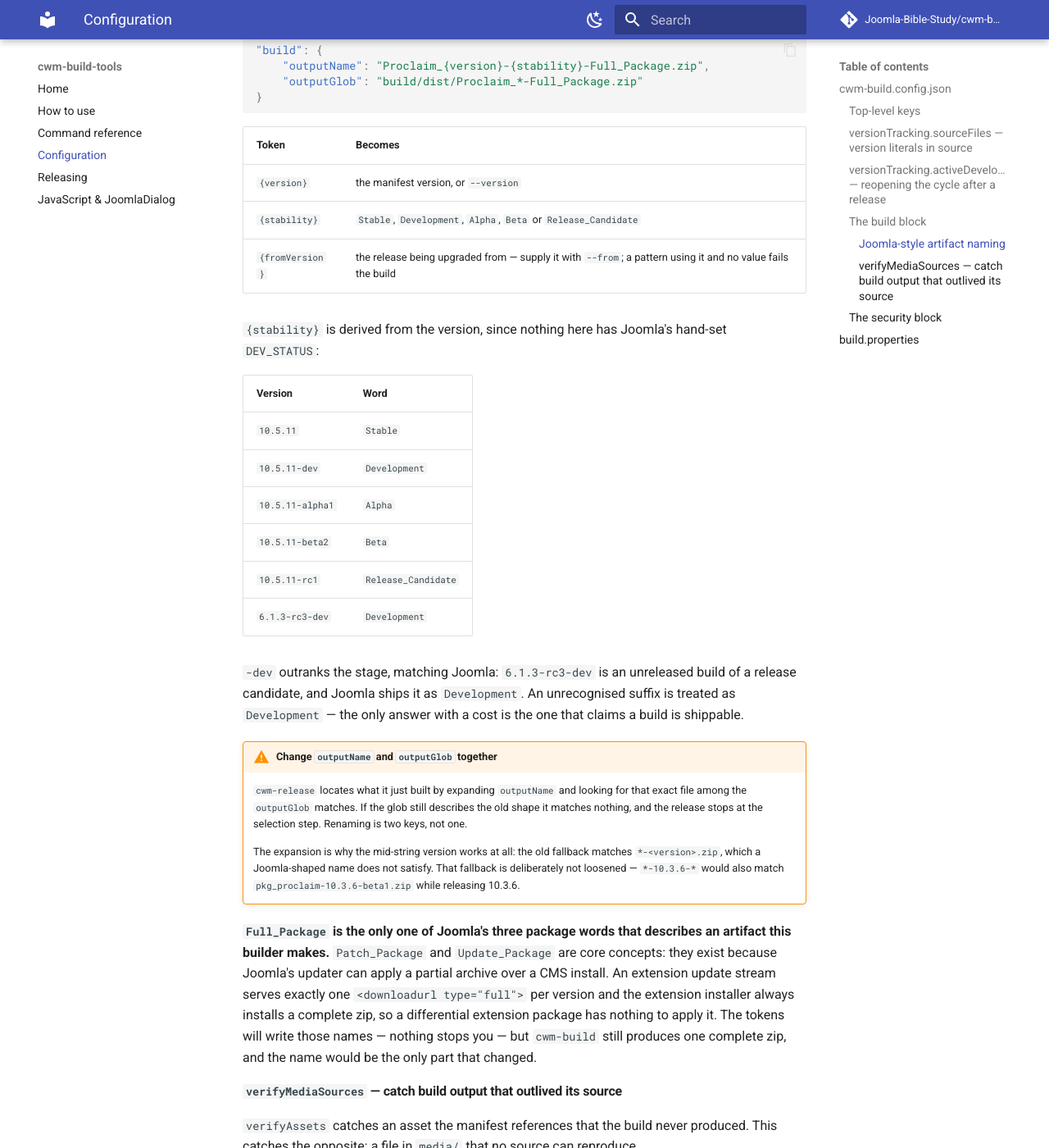
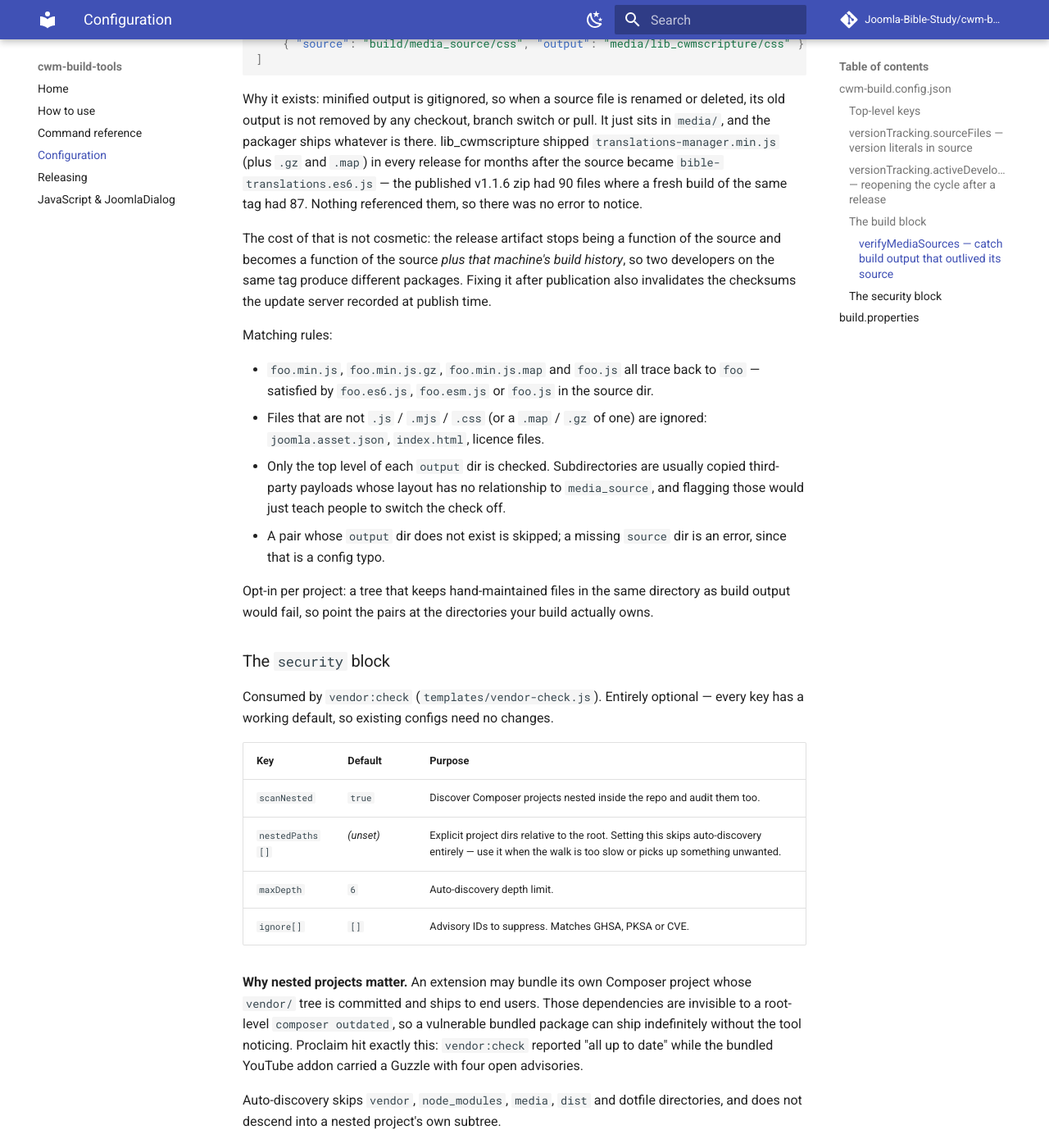
Before and after one commit to Joomla-Bible-Study/cwm-build-tools, an MkDocs documentation site: the page built from docs/configuration.md, in a window 1280 px wide and 1400 px high, scrolled down 5495 px. Shown: the whole window at 82% size. Built offline with MkDocs 1.6.1 and Material for MkDocs 9.7.7, drawn with Linux system fonts in a browser that asks for light colours; comment, search, counter and statistics services are not loaded; some of the changed text lies outside the part shown.

Commit message:
Revert "feat(build): Joomla-style artifact naming"
This reverts commit aafb459.

The shape it adopted is CMS-core-only. Joomla's own extensions do not use it:

  joomla-extensions/patchtester    com_patchtester_5.0.1.zip
  joomla-extensions/weblinks       pkg-weblinks-5.1.0.zip
  joomla-extensions/search         pkg-search-4.1.0.zip
  joomla-extensions/pkg_languagepack  pkg_languagepack_1.0.10.zip

Joomla_<version>-<Stability>-Full_Package.zip is what build/build.php produces
for the CMS package itself. Every official component, plugin and extension
package ships as <element>_<version>.zip or pkg-<name>-<version>.zip — which is
what this project's consumers already produce. com_proclaim-10.5.11.zip is the
Joomla extension convention, so adopting core's shape would have moved away
from it, and taken build.outputGlob, the release artifact selector and
cwm-baseline's asset resolution along for the trip.

Reverted whole rather than trimmed: {stability} was the feature, and the
selector and baseline changes existed only to make a mid-string version
resolvable. Nothing left has a case.

Co-Authored-By: Claude Opus 5 (1M context) <noreply@anthropic.com>

````diff
--- a/docs/configuration.md
+++ b/docs/configuration.md
@@ -147,7 +147,7 @@ Consumed by `cwm-build` / `cwm-package`.
 |---|---|
 | `command` | `cwm-build` (generic builder) or a project script. |
 | `outputGlob` | Glob `cwm-release` matches to find the produced zip. |
-| `outputDir`, `outputName` | Where the zip lands. `outputName` takes `{version}`, `{stability}` and `{fromVersion}` — see [Joomla-style artifact naming](#joomla-style-artifact-naming). |
+| `outputDir`, `outputName` | Where the zip lands; `{version}` is substituted. |
 | `manifest` | The extension manifest to read the version from + ship. |
 | `sources[]` | `{ from, to }` copy pairs (working-tree → zip path). |
 | `excludes[]`, `excludeExtensions[]`, `excludePaths[]` | What to drop; `excludeMatchMode` is `contains` or `strict`. |
@@ -157,63 +157,6 @@ Consumed by `cwm-build` / `cwm-package`.
 | `verifyAssets` | `true` to fail the build if a `joomla.asset.json`-referenced file is missing. See the [JS guide](javascript-and-joomladialog.md#72-buildverifyassets-fail-loudly-if-an-asset-didnt-build). |
 | `verifyMediaSources[]` | `{ source, output }` directory pairs. Fails the build when a file in `output` has no matching source in `source` — i.e. build output that outlived its source. See below. |
 | `versionPrompt` | `{ enabled, timeout }` for the interactive 3-way version prompt. |
-
-#### Joomla-style artifact naming
-
-Joomla names its own packages `Joomla_<version>-<Stability>-Full_Package.zip`
-(joomla-cms `build/build.php`), where the stability word is `Version::DEV_STATUS`
-with spaces slugged to underscores. `outputName` can express the same shape:
-
-```json
-"build": {
-    "outputName": "Proclaim_{version}-{stability}-Full_Package.zip",
-    "outputGlob": "build/dist/Proclaim_*-Full_Package.zip"
-}
-```
-
-| Token | Becomes |
-|---|---|
-| `{version}` | the manifest version, or `--version` |
-| `{stability}` | `Stable`, `Development`, `Alpha`, `Beta` or `Release_Candidate` |
-| `{fromVersion}` | the release being upgraded from — supply it with `--from`; a pattern using it and no value fails the build |
-
-`{stability}` is derived from the version, since nothing here has Joomla's
-hand-set `DEV_STATUS`:
-
-| Version | Word |
-|---|---|
-| `10.5.11` | `Stable` |
-| `10.5.11-dev` | `Development` |
-| `10.5.11-alpha1` | `Alpha` |
-| `10.5.11-beta2` | `Beta` |
-| `10.5.11-rc1` | `Release_Candidate` |
-| `6.1.3-rc3-dev` | `Development` |
-
-`-dev` outranks the stage, matching Joomla: `6.1.3-rc3-dev` is an unreleased
-build of a release candidate, and Joomla ships it as `Development`. An
-unrecognised suffix is treated as `Development` — the only answer with a cost
-is the one that claims a build is shippable.
-
-!!! warning "Change `outputName` and `outputGlob` together"
-    `cwm-release` locates what it just built by expanding `outputName` and
-    looking for that exact file among the `outputGlob` matches. If the glob
-    still describes the old shape it matches nothing, and the release stops at
-    the selection step. Renaming is two keys, not one.
-
-    The expansion is why the mid-string version works at all: the old fallback
-    matches `*-<version>.zip`, which a Joomla-shaped name does not satisfy.
-    That fallback is deliberately not loosened — `*-10.3.6-*` would also match
-    `pkg_proclaim-10.3.6-beta1.zip` while releasing 10.3.6.
-
-**`Full_Package` is the only one of Joomla's three package words that describes
-an artifact this builder makes.** `Patch_Package` and `Update_Package` are core
-concepts: they exist because Joomla's updater can apply a partial archive over
-a CMS install. An extension update stream serves exactly one
-`<downloadurl type="full">` per version and the extension installer always
-installs a complete zip, so a differential extension package has nothing to
-apply it. The tokens will write those names — nothing stops you — but
-`cwm-build` still produces one complete zip, and the name would be the only
-part that changed.
 
 #### `verifyMediaSources` — catch build output that outlived its source
 
````
Also changed, not shown: CHANGELOG.md (+0 -36 lines), 10 other files.
